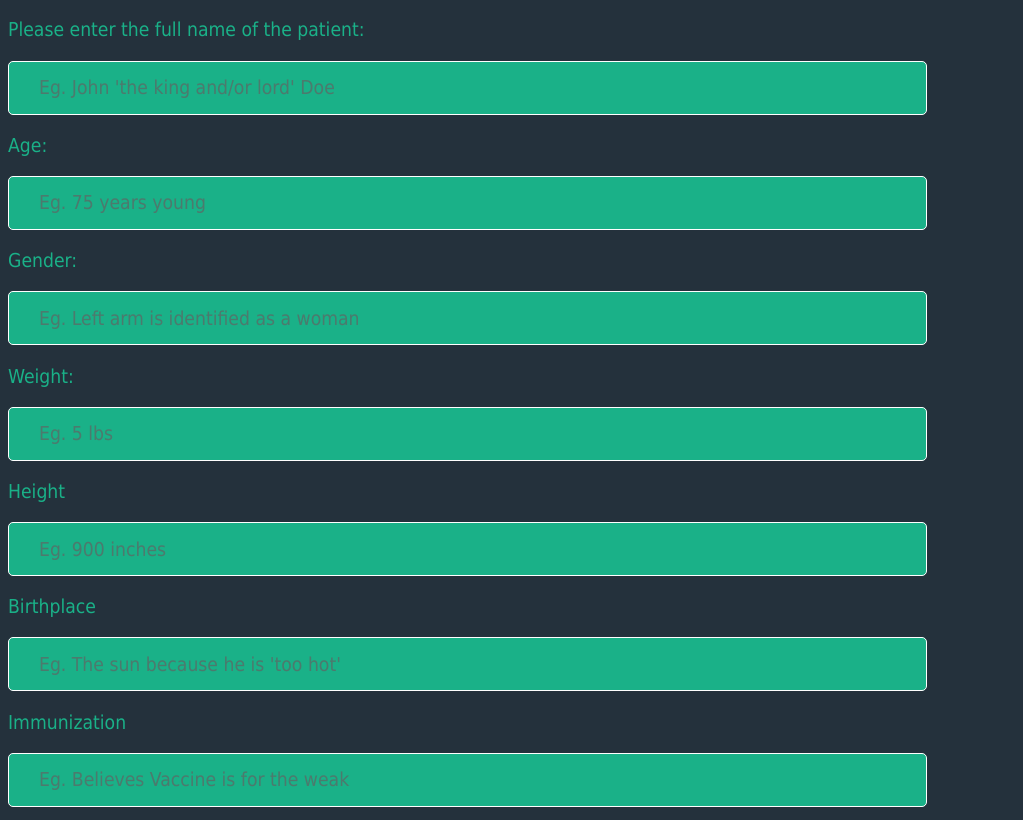
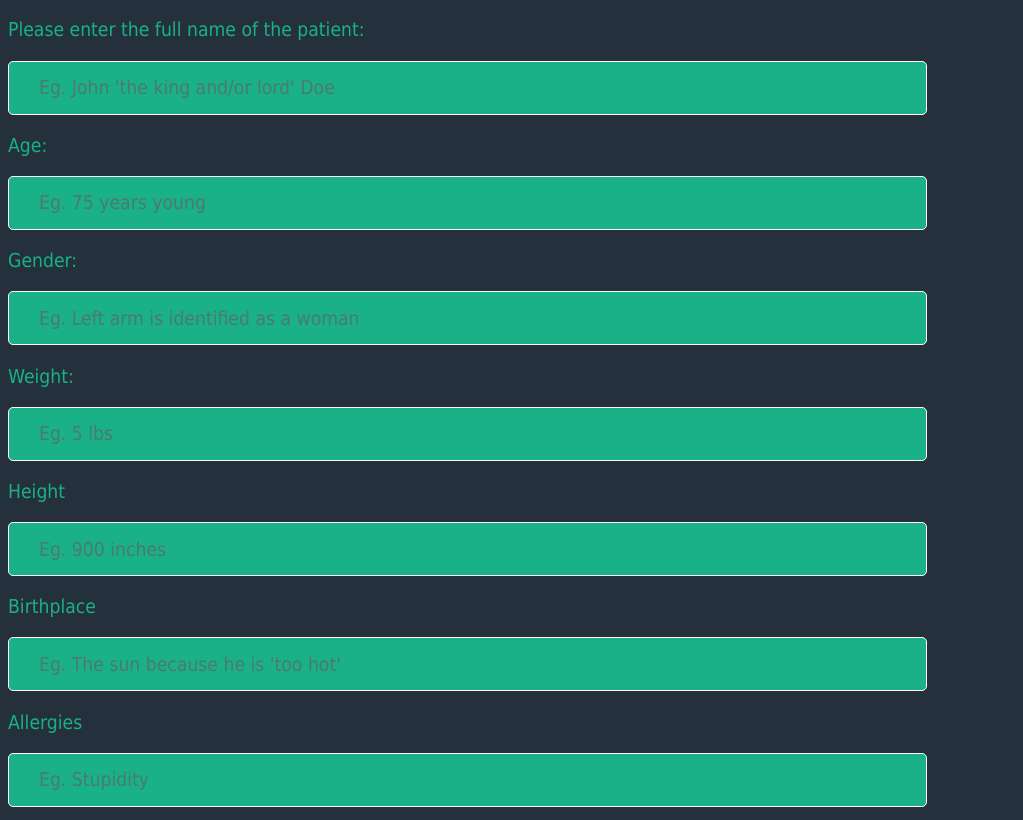
Before and after one commit to prathamthukral/patientInfo, a plain HTML site: page index.html in a window 1280 px wide. Shown: the part 132-952 px from the top of the page, without its empty margins (0-1023 px from the left). Drawn offline with Linux system fonts and the light colour scheme.

Commit message:
Update index.html

```diff
--- a/index.html
+++ b/index.html
@@ -22,9 +22,6 @@
 
 				birthplace = document.getElementById('birthPlace').value
 				console.log("Birthplace: "+birthplace)
-
-				immun = document.getElementById('immunization').value
-				console.log("Immunization: "+immun)
 
 				allerg = document.getElementById('allergies').value
 				console.log("Allergies: "+allerg)
@@ -114,9 +111,6 @@
 		<p>Birthplace</p>
 		<input placeholder="Eg. The sun because he is 'too hot'" id="birthPlace" type="text">
 
-		<p>Immunization</p>
-		<input placeholder="Eg. Believes Vaccine is for the weak" id="immunization" type="text">
-
 		<p>Allergies</p>
 		<input placeholder="Eg. Stupidity" id="allergies" type="text">
 
```
